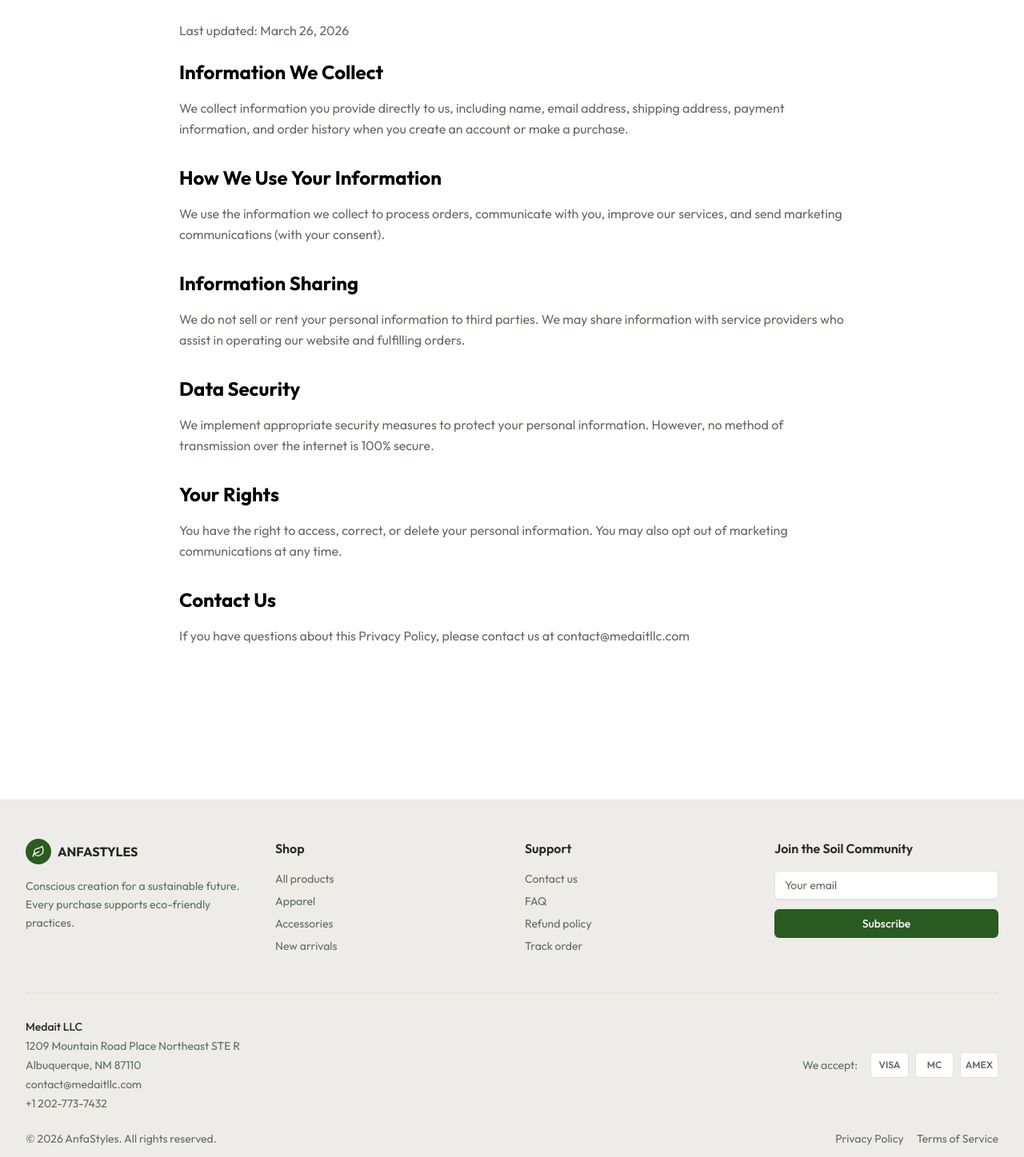
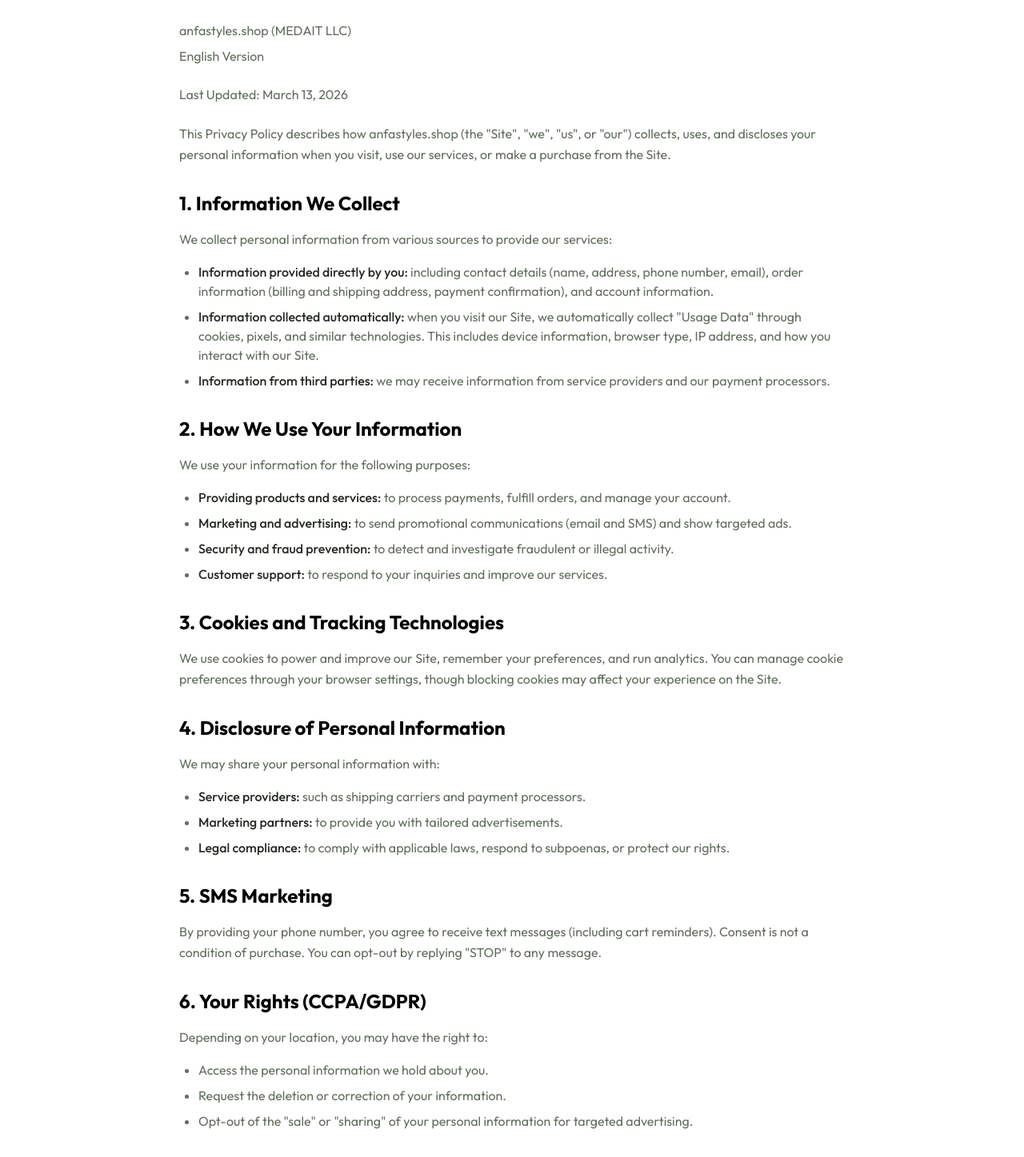
Before and after one commit to medamineaitaich/anfastyles-web, a React (Vite) app: page /privacy in a window 1280 px wide. Shown: the part 243-1690 px from the top of the page at 80% size. Built offline with nearby package versions, Linux system fonts and the light colour scheme; no server answers; the HTML template or start-up script is replaced by a standard one.

Commit message:
chore(legal): update privacy policy

```diff
--- a/src/pages/PrivacyPage.jsx
+++ b/src/pages/PrivacyPage.jsx
@@ -27,55 +27,128 @@ const PrivacyPage = () => {
           </h1>
 
           <div className="prose prose-lg max-w-none">
-            <p className="mb-6 text-muted-foreground">Last updated: March 26, 2026</p>
+            <p className="mb-2 text-muted-foreground">anfastyles.shop (MEDAIT LLC)</p>
+            <p className="mb-6 text-muted-foreground">English Version</p>
+            <p className="mb-6 text-muted-foreground">Last Updated: March 13, 2026</p>
+
+            <p className="mb-8 leading-relaxed text-muted-foreground">
+              This Privacy Policy describes how anfastyles.shop (the &quot;Site&quot;, &quot;we&quot;,
+              &quot;us&quot;, or &quot;our&quot;) collects, uses, and discloses your personal
+              information when you visit, use our services, or make a purchase from the Site.
+            </p>
 
             <section className="mb-8">
-              <h2 className="mb-4 text-2xl font-bold">Information We Collect</h2>
+              <h2 className="mb-4 text-2xl font-bold">1. Information We Collect</h2>
               <p className="mb-4 leading-relaxed text-muted-foreground">
-                We collect information you provide directly to us, including name, email address,
-                shipping address, payment information, and order history when you create an account
-                or make a purchase.
+                We collect personal information from various sources to provide our services:
+              </p>
+              <ul className="mb-4 list-disc space-y-2 pl-6 text-muted-foreground">
+                <li>
+                  <span className="font-medium text-foreground">Information provided directly by you:</span>{' '}
+                  including contact details (name, address, phone number, email), order information (billing and
+                  shipping address, payment confirmation), and account information.
+                </li>
+                <li>
+                  <span className="font-medium text-foreground">Information collected automatically:</span>{' '}
+                  when you visit our Site, we automatically collect &quot;Usage Data&quot; through cookies, pixels,
+                  and similar technologies. This includes device information, browser type, IP address, and how you
+                  interact with our Site.
+                </li>
+                <li>
+                  <span className="font-medium text-foreground">Information from third parties:</span> we may receive
+                  information from service providers and our payment processors.
+                </li>
+              </ul>
+            </section>
+
+            <section className="mb-8">
+              <h2 className="mb-4 text-2xl font-bold">2. How We Use Your Information</h2>
+              <p className="mb-4 leading-relaxed text-muted-foreground">
+                We use your information for the following purposes:
+              </p>
+              <ul className="mb-4 list-disc space-y-2 pl-6 text-muted-foreground">
+                <li>
+                  <span className="font-medium text-foreground">Providing products and services:</span> to process
+                  payments, fulfill orders, and manage your account.
+                </li>
+                <li>
+                  <span className="font-medium text-foreground">Marketing and advertising:</span> to send promotional
+                  communications (email and SMS) and show targeted ads.
+                </li>
+                <li>
+                  <span className="font-medium text-foreground">Security and fraud prevention:</span> to detect and
+                  investigate fraudulent or illegal activity.
+                </li>
+                <li>
+                  <span className="font-medium text-foreground">Customer support:</span> to respond to your inquiries
+                  and improve our services.
+                </li>
+              </ul>
+            </section>
+
+            <section className="mb-8">
+              <h2 className="mb-4 text-2xl font-bold">3. Cookies and Tracking Technologies</h2>
+              <p className="mb-4 leading-relaxed text-muted-foreground">
+                We use cookies to power and improve our Site, remember your preferences, and run analytics. You can
+                manage cookie preferences through your browser settings, though blocking cookies may affect your
+                experience on the Site.
               </p>
             </section>
 
             <section className="mb-8">
-              <h2 className="mb-4 text-2xl font-bold">How We Use Your Information</h2>
+              <h2 className="mb-4 text-2xl font-bold">4. Disclosure of Personal Information</h2>
               <p className="mb-4 leading-relaxed text-muted-foreground">
-                We use the information we collect to process orders, communicate with you, improve
-                our services, and send marketing communications (with your consent).
+                We may share your personal information with:
+              </p>
+              <ul className="mb-4 list-disc space-y-2 pl-6 text-muted-foreground">
+                <li>
+                  <span className="font-medium text-foreground">Service providers:</span> such as shipping carriers and
+                  payment processors.
+                </li>
+                <li>
+                  <span className="font-medium text-foreground">Marketing partners:</span> to provide you with tailored
+                  advertisements.
+                </li>
+                <li>
+                  <span className="font-medium text-foreground">Legal compliance:</span> to comply with applicable laws,
+                  respond to subpoenas, or protect our rights.
+                </li>
+              </ul>
+            </section>
+
+            <section className="mb-8">
+              <h2 className="mb-4 text-2xl font-bold">5. SMS Marketing</h2>
+              <p className="mb-4 leading-relaxed text-muted-foreground">
+                By providing your phone number, you agree to receive text messages (including cart reminders).
+                Consent is not a condition of purchase. You can opt-out by replying &quot;STOP&quot; to any message.
               </p>
             </section>
 
             <section className="mb-8">
-              <h2 className="mb-4 text-2xl font-bold">Information Sharing</h2>
+              <h2 className="mb-4 text-2xl font-bold">6. Your Rights (CCPA/GDPR)</h2>
               <p className="mb-4 leading-relaxed text-muted-foreground">
-                We do not sell or rent your personal information to third parties. We may share
-                information with service providers who assist in operating our website and
-                fulfilling orders.
+                Depending on your location, you may have the right to:
               </p>
+              <ul className="mb-4 list-disc space-y-2 pl-6 text-muted-foreground">
+                <li>Access the personal information we hold about you.</li>
+                <li>Request the deletion or correction of your information.</li>
+                <li>
+                  Opt-out of the &quot;sale&quot; or &quot;sharing&quot; of your personal information for targeted
+                  advertising.
+                </li>
+              </ul>
             </section>
 
             <section className="mb-8">
-              <h2 className="mb-4 text-2xl font-bold">Data Security</h2>
-              <p className="mb-4 leading-relaxed text-muted-foreground">
-                We implement appropriate security measures to protect your personal information.
-                However, no method of transmission over the internet is 100% secure.
+              <h2 className="mb-4 text-2xl font-bold">7. Contact Us</h2>
+              <p className="mb-2 leading-relaxed text-muted-foreground">
+                For any questions regarding this policy or to exercise your rights, please contact us at:
               </p>
-            </section>
-
-            <section className="mb-8">
-              <h2 className="mb-4 text-2xl font-bold">Your Rights</h2>
-              <p className="mb-4 leading-relaxed text-muted-foreground">
-                You have the right to access, correct, or delete your personal information. You may
-                also opt out of marketing communications at any time.
+              <p className="mb-2 leading-relaxed text-muted-foreground">
+                Email: <span className="font-medium text-foreground">contact@anfastyles.shop</span>
               </p>
-            </section>
-
-            <section className="mb-8">
-              <h2 className="mb-4 text-2xl font-bold">Contact Us</h2>
               <p className="leading-relaxed text-muted-foreground">
-                If you have questions about this Privacy Policy, please contact us at
-                contact@medaitllc.com
+                Address: <span className="font-medium text-foreground">1209 Mountain Road Place Northeast STE R, Albuquerque, NM 87110, US.</span>
               </p>
             </section>
           </div>
```
